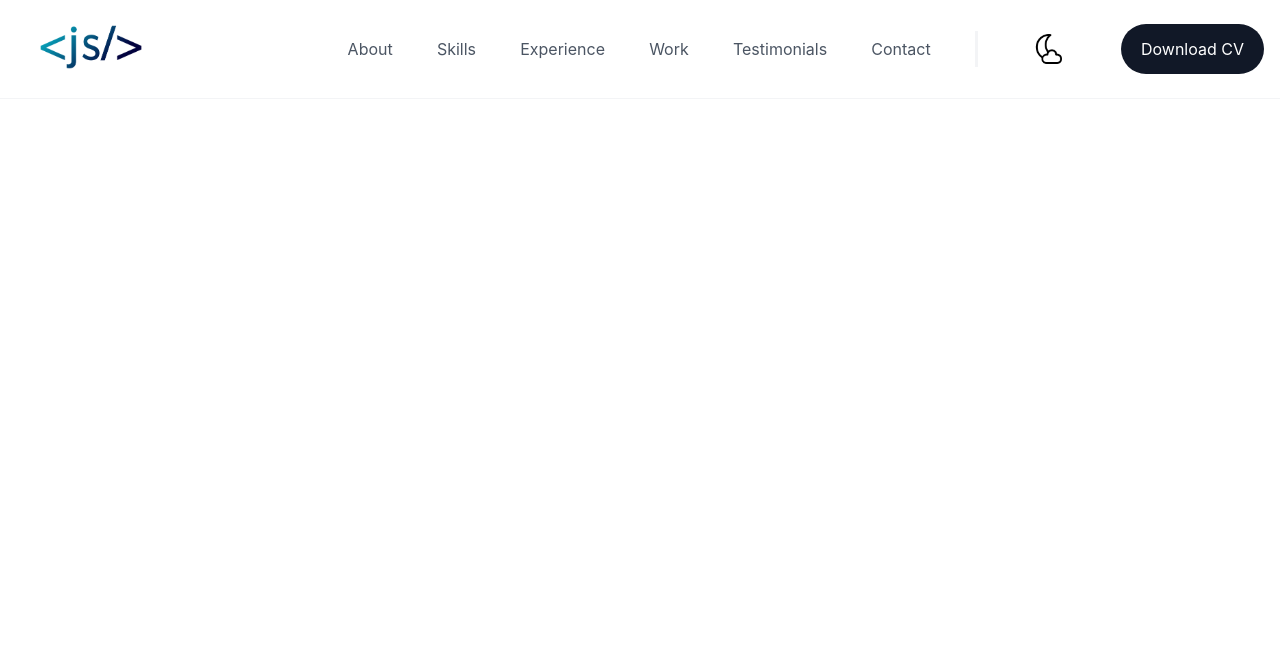
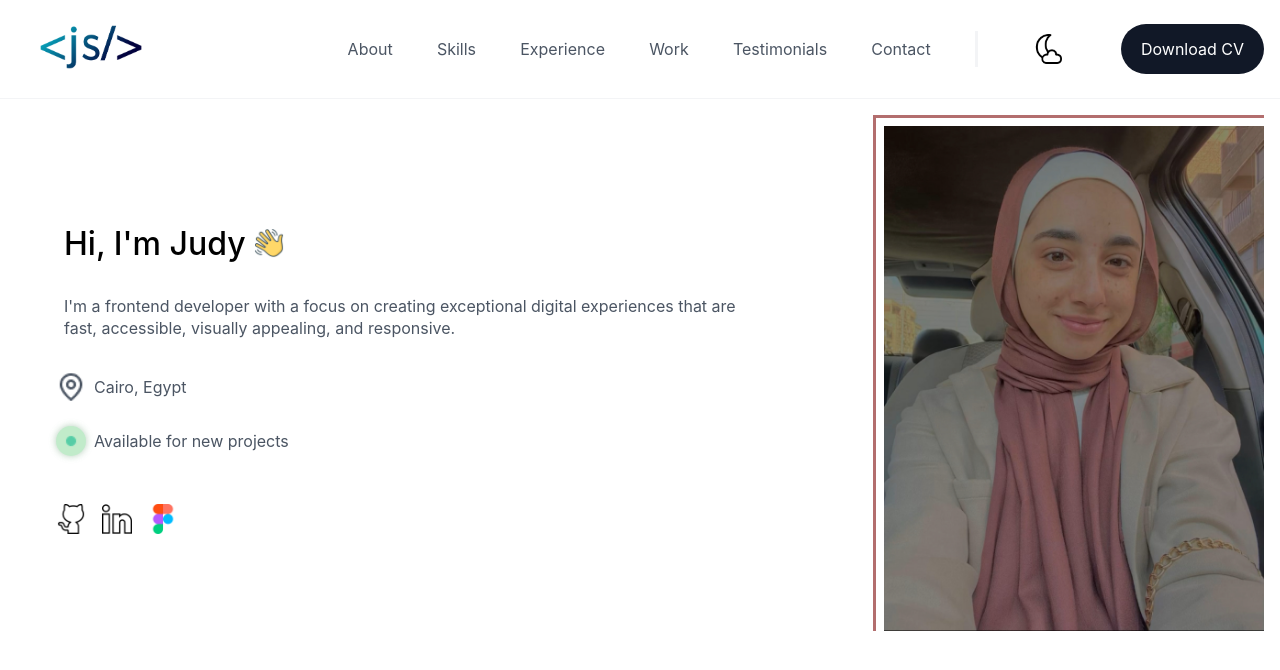
Before and after one commit to Judy1692001/PersonalPortfolio, a plain HTML site: page index.html in a window 1280 px wide. Drawn offline with Linux system fonts and the light colour scheme; a web font is replaced by a local one.

Commit message:
finish responsive hero-section

```diff
--- a/index.html
+++ b/index.html
@@ -118,15 +118,17 @@
 
     <script src="index.js"></script>
 
-    <!-- <article>
+    <article class="hero-section">
 
-        <div>
+        <div class="personal-image-container">
 
-            <img src="/Assets/personal-photo.jpg" id="personal-photo" alt="personal-photo">
+            <img src="/Assets/personal-photo.jpg" alt="personal-image">
 
         </div>
 
-        <section>
+        <div class="intro-container">
+
+            <section class="intro-1">
 
                 <h1> Hi, I'm Judy <img src="/Assets/wave.png" alt="waving-hand"> </h1>
 
@@ -138,7 +140,7 @@
 
             </section>
 
-        <section>
+            <section class="intro-2">
 
                 <p> <img src="/Assets/location.png" alt="my-location"> Cairo, Egypt </p>
 
@@ -147,22 +149,21 @@
 
             </section>
 
-        <section>
+            <section class="intro-3">
 
-            <a href="https://github.com/Judy1692001" target="_blank"> <img src="/Assets/github.png"
-                    alt="github account"> </a>
+                <a href="https://github.com/Judy1692001" target="_blank"> <img src="/Assets/github.png" alt="github account"> </a>
 
-            <a href="https://www.linkedin.com/in/judysoliiman/" target="_blank"> <img src="/Assets/linkedin.png"
-                    alt="linkedin account"> </a>
+                <a href="https://www.linkedin.com/in/judysoliiman/" target="_blank"> <img src="/Assets/linkedin.png" alt="linkedin account"> </a>
 
-            <a href="https://www.figma.com/@judysoliman" target="_blank"> <img src="/Assets/figma.png"
-                    alt="figma account"> </a>
+                <a href="https://www.figma.com/@judysoliman" target="_blank"> <img src="/Assets/figma.png" alt="figma account"> </a>
 
             </section>
 
+        </div>
+
     </article>
 
-    <article id="About">
+    <!-- <article id="About">
 
         <p> About me </p>
 
@@ -666,9 +667,9 @@
                 href="https://github.com/Judy1692001/PersonalPortfolio.git" target="_blank"> Coded </a> with ❤️️ by Judy
             Soliman </p>
 
-    </footer>
+    </footer> -->
 
-    <script src="index.js"></script> -->
+    <script src="index.js"></script>
 
 </body>
 
--- a/style.css
+++ b/style.css
@@ -519,7 +519,305 @@ button:hover {
 } */
 
 
+.hero-section {
+    /* border: 1px solid yellow; */
+    width: 100%;
+    height: auto;
+    padding: 1rem;
+    display: flex;
+    flex-direction: column;
+    justify-content: space-evenly;
+    align-items: center;
+}
 
+.personal-image-container {
+    /* border: 1px solid green; */
+    /* width: 100%; */
+    display: flex;
+    justify-content: center;
+    align-items: center;
+    margin-bottom: 1rem;
+}
+
+.personal-image-container img {
+    /* width: 150px; */
+    /* width: 50%; */
+    width: 250px;
+    height: auto;
+    border-top: 3px solid #b36e6e;
+    border-left: 3px solid #b36e6e;
+    padding-top: 0.5rem;
+    padding-left: 0.5rem;
+}
+
+.intro-container {
+    /* border: 2px solid red; */
+    width: 100%;
+    height: auto;
+    padding: 1rem;
+    display: flex;
+    flex-direction: column;
+    align-items: center;
+}
+
+.intro-1 {
+    /* border: 1px solid green;  */
+    /* width: 100%;
+    height: auto; */
+    margin-bottom: 2rem;
+    display: flex;
+    flex-direction: column;
+    align-items: center;
+    width: 60%;
+    padding-left: 0.5rem;
+}
+
+.intro-1 h1 {
+    font-size: 1.2rem;
+    font-weight: 500;
+    display: flex;
+    align-items: center;
+    /* margin-bottom: 0.5rem; */
+    margin-bottom: 1rem;
+    /* border: 1px solid; */
+}
+
+/* should be animated wave */
+.intro-1 img {
+    /* border: 1px solid; */
+    width: 20px;
+    height: auto;
+    margin-left: 0.5rem;
+    color: #111827;
+}
+
+.intro-1 p {
+    /* border: 1px solid; */
+    color: #4b5563;
+    font-size: 0.8rem;
+    line-height: 1.4rem;
+    text-align: center;
+}
+
+.intro-2 {
+    /* border: 1px solid purple;  */
+    /* width: 100%;
+    height: auto; */
+    margin-bottom: 2rem;
+    display: flex;
+    flex-direction: column;
+    align-items: center;
+    gap: 1rem;
+
+}
+
+.intro-2 p {
+    /* border: 1px solid orange; */
+    display: flex;
+    justify-content: center;
+    align-items: center;
+    color: #4b5563;
+    font-size: 0.8rem;
+}
+
+.intro-2 img {
+    /* border: 1px solid darkblue; */
+    margin-right: 0.5rem;
+    width: 20px;
+    height: auto;
+}
+
+.status-indicator {
+    /* width: 5vw;
+    height: auto; */
+    background-color: #a7e3b5;
+    border-radius: 50%;
+    box-shadow: 0 0 10px rgba(117, 168, 129, 0.8);
+    animation: blink 1.5s infinite alternate;
+}
+
+@keyframes blink {
+
+    0% {
+        opacity: 1;
+        box-shadow: 0 0 10px rgba(117, 168, 129, 0.8);
+    }
+
+    50% {
+        opacity: 0.3;
+        box-shadow: 0 0 5px rgba(117, 168, 129, 0.8);
+    }
+
+    100% {
+        opacity: 1;
+        box-shadow: 0 0 10px rgba(117, 168, 129, 0.8);
+    }
+}
+
+.intro-3 {
+    /* border: 1px solid firebrick;
+    background-color: #e2cbcb;  */
+    display: flex;
+    justify-content: center;
+    align-items: center;
+    gap: 1rem;
+}
+
+.intro-3 a {
+    /* margin-right: 0.5rem; */
+    /* border: 1px solid; */
+}
+
+.intro-3 img {
+    width: 20px;
+    height: auto;
+}
+
+@media screen and (min-width: 768px) {
+
+    .hero-section {
+        width: 100%;
+        display: flex;
+        flex-direction: row;
+        justify-content: space-between;
+        align-items: center;
+    }
+
+    .personal-image-container {
+        display: flex;
+        justify-content: end;
+        order: 1;
+        /* width: 35%; */
+    }
+
+    .personal-image-container img {
+        /* width: 150px; */
+        /* width: 100%; */
+        width: 70%;
+        height: auto;
+    }
+
+    .intro-container {
+        /* border: 2px solid red; */
+        /* width: 100%; */
+        padding-top: 0;
+        padding-bottom: 0;
+        flex-direction: column;
+        align-items: start;
+    }
+
+    .intro-1 {
+        margin-bottom: 2rem;
+        display: flex;
+        flex-direction: column;
+        align-items: start;
+        width: 100%;
+    }
+
+    .intro-1 h1 {
+        font-size: 1.8rem;
+        margin-bottom: 2rem;
+    }
+
+    /* should be animated wave */
+    .intro-1 img {
+        /* border: 1px solid; */
+        width: 30px;
+    }
+
+    .intro-1 p {
+        font-size: 1rem;
+        text-align: start;
+    }
+
+    .intro-2 {
+        margin-bottom: 3rem;
+        gap: 1rem;
+        align-items: start;
+    }
+
+    .intro-2 p {
+        font-size: 1rem;
+    }
+
+    .intro-2 img {
+        width: 30px;
+    }
+
+    .intro-3 {
+        gap: 1rem;
+    }
+
+    .intro-3 img {
+        width: 30px;
+
+    }
+}
+
+@media screen and (min-width: 1024px) {
+
+    .hero-section {
+        flex-direction: row;
+        justify-content: space-between;
+        align-items: center;
+    }
+
+    .personal-image-container {
+        /* width: 20%; */
+        justify-content: end;
+    }
+
+    .personal-image-container img {
+        /* width: 150px; */
+        width: 80%;
+    }
+
+    .intro-container {
+        width: 100%;
+        padding: 2.5rem;
+    }
+
+    .intro-1 {
+        margin-bottom: 2rem;
+    }
+
+    .intro-1 h1 {
+        font-size: 2rem;
+        margin-bottom: 2rem;
+    }
+
+    /* should be animated wave */
+    .intro-1 img {
+        width: 30px;
+    }
+
+    .intro-1 p {
+        font-size: 1rem;
+    }
+
+    .intro-2 {
+        margin-bottom: 3rem;
+        gap: 1.5rem;
+
+    }
+
+    .intro-2 p {
+        font-size: 1rem;
+    }
+
+    .intro-2 img {
+        width: 30px;
+    }
+
+    .intro-3 {
+        /* border: 1px solid firebrick; */
+        margin-bottom: 0rem;
+    }
+
+    .intro-3 img {
+        width: 30px;
+    }
+}
 
 /* body>article {
     width: 100vw;
```
Lines whose indentation alone changed are shown as unchanged.
